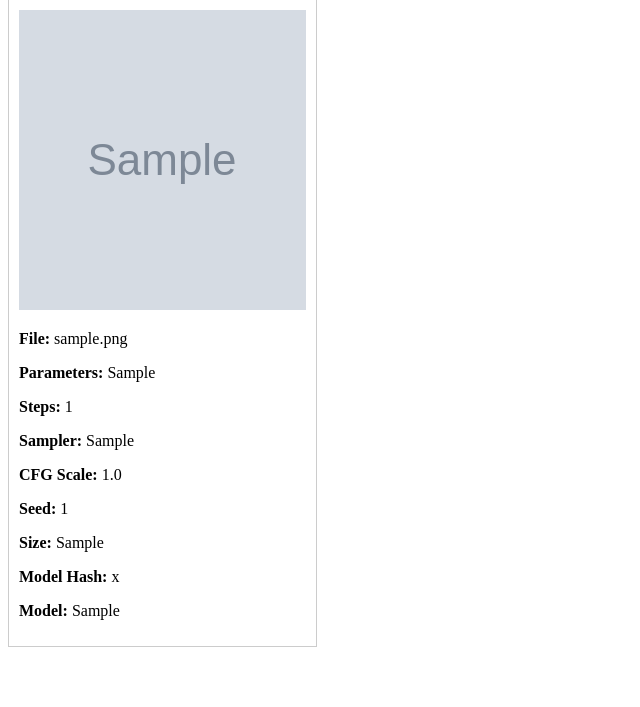
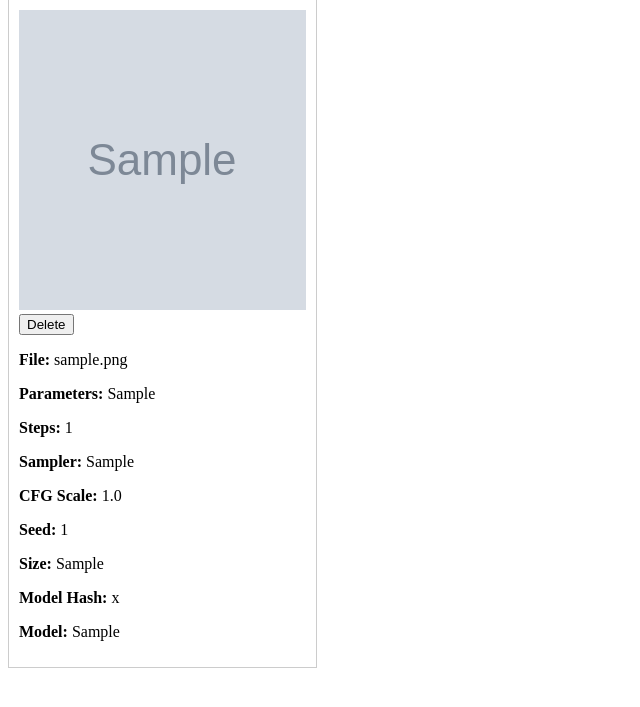
Before and after one commit to mathieuc22/sd-images-app, a Flask app: template templates/galerie.html in a window 1280 px wide. Shown: the part 27-734 px from the top of the page, without its empty margins (0-640 px from the left). Run offline with Flask 3, Linux system fonts and the light colour scheme; the template is opened without the code that fills it: values that come from a table or form of the project are taken from there, others are empty; tables that the repository leaves empty hold one stand-in row (values such as "Sample post"); grey boxes marked "Sample" are stand-in pictures.

Commit message:
Delete image option

```diff
--- a/main.py
+++ b/main.py
@@ -1,4 +1,4 @@
-from flask import Flask, render_template, url_for, send_from_directory
+from flask import Flask, render_template, url_for, send_from_directory, jsonify
 from flask_sqlalchemy import SQLAlchemy
 import os
 from PIL import Image as PILImage
@@ -187,6 +187,24 @@ def generate_thumbnails():
     return "Thumbnails generated and database updated"
 
 
+@app.route("/delete-image/<int:image_id>", methods=["DELETE"])
+def delete_image(image_id):
+    image = Image.query.get(image_id)
+    if image is None:
+        return jsonify(success=False), 404
+
+    try:
+        os.remove(image.path)  # delete original image
+        os.remove(os.path.join(app.static_folder, image.thumbnail))  # delete thumbnail
+    except Exception as e:
+        return jsonify(success=False, error=str(e)), 500
+
+    db.session.delete(image)
+    db.session.commit()
+
+    return jsonify(success=True), 200
+
+
 if __name__ == "__main__":
     with app.app_context():
         db.create_all()
--- a/templates/galerie.html
+++ b/templates/galerie.html
@@ -4,6 +4,7 @@
   {% for image in images|sort(attribute='path') %}
   <div class="card">
     <img src="{{ url_for('static', filename=image.thumbnail) }}" />
+    <button class="delete-btn" data-image-id="{{ image.id }}">Delete</button>
     <div class="card-content">
       <p><strong>File:</strong> {{ image.path.split('/')[-1] }}</p>
       <p>
@@ -29,3 +30,30 @@
   </div>
   {% endfor %}
 </div>
+
+<script>
+  window.addEventListener("DOMContentLoaded", (event) => {
+    const deleteButtons = document.querySelectorAll(".delete-btn");
+    deleteButtons.forEach((btn) => {
+      btn.addEventListener("click", (e) => {
+        const imageId = e.target.getAttribute("data-image-id");
+        fetch(`/delete-image/${imageId}`, {
+          method: "DELETE",
+        })
+          .then((response) => response.json())
+          .then((data) => {
+            if (data.success) {
+              // Optionally remove the image from the UI
+              e.target.parentElement.remove();
+            } else {
+              // Handle error
+              console.error("Failed to delete image:", data.error);
+            }
+          })
+          .catch((error) => {
+            console.error("Error:", error);
+          });
+      });
+    });
+  });
+</script>
--- a/templates/index.html
+++ b/templates/index.html
@@ -1,6 +1,6 @@
 {% include 'header.html' %}
 <h1>Répertoires</h1>
-{% for directory in directories %}
+{% for directory in directories|sort %}
 <a href="{{ url_for('galerie', directory=directory) }}">{{ directory }}</a>
 {% endfor %}
 </body>
```
